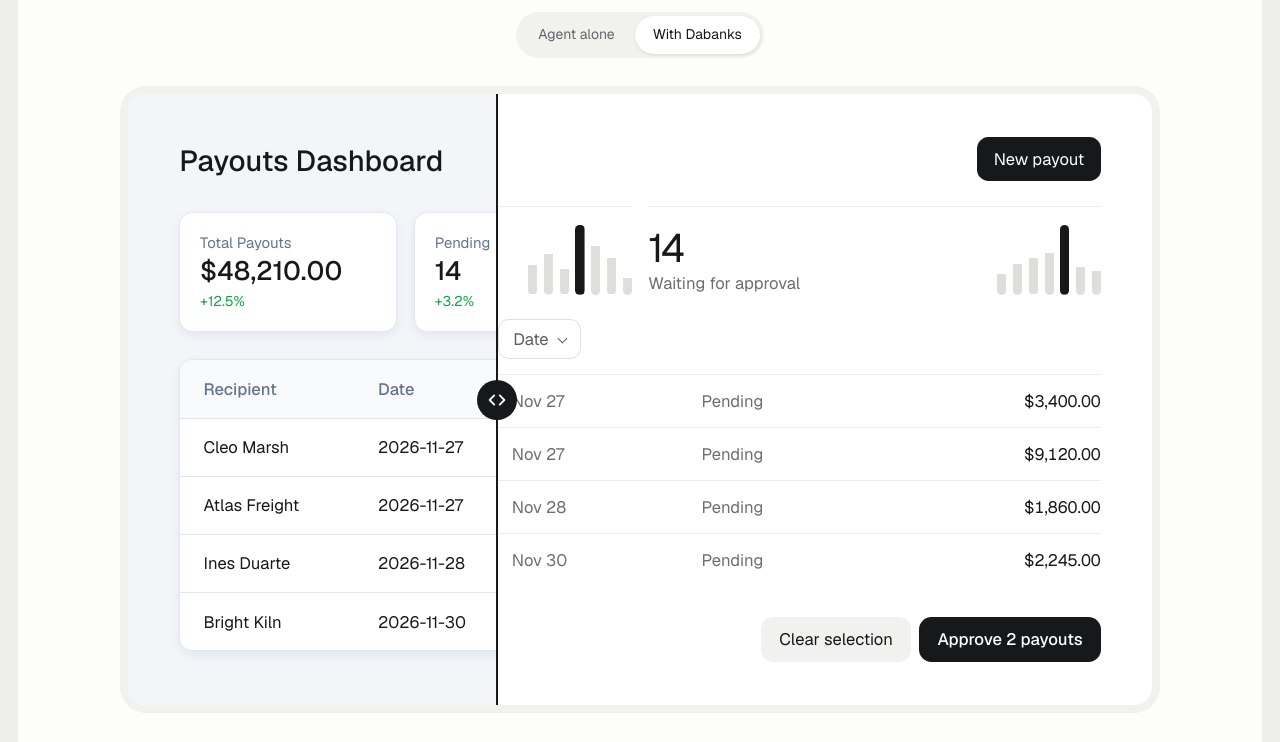
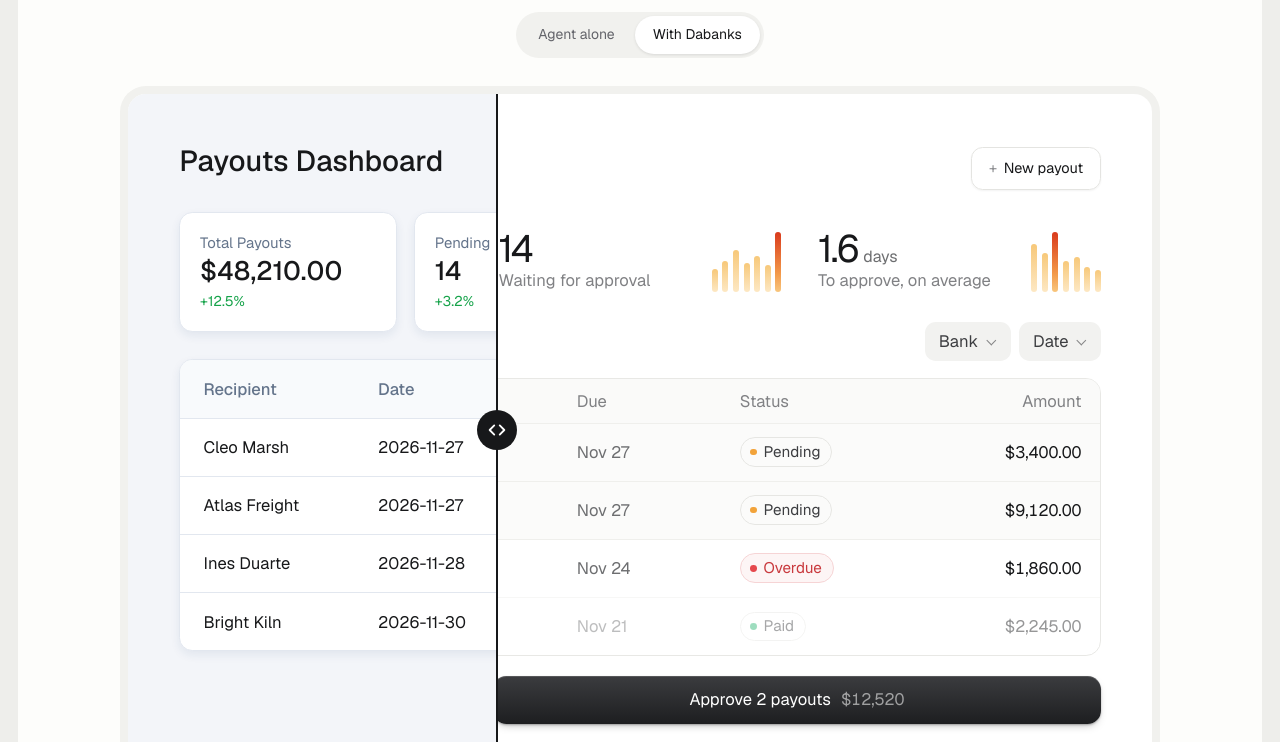
Before and after one commit to damien-cmyk/dabanks.dev, a plain HTML site: page index.html in a window 1280 px wide. Shown: the part 2480-3222 px from the top of the page. Drawn offline with Linux system fonts and the light colour scheme.

Commit message:
A Payouts screen that really builds on the three refs
Co-Authored-By: Claude Opus 5.5 <noreply@anthropic.com>

```diff
--- a/index.html
+++ b/index.html
@@ -15,7 +15,7 @@
   <link rel="icon" href="icon.svg" type="image/svg+xml">
   <link rel="apple-touch-icon" href="icon-192.png">
   <link rel="preload" href="fonts/Geist-Variable.woff2" as="font" type="font/woff2" crossorigin>
-  <link rel="stylesheet" href="styles.css?v=5f57468e">
+  <link rel="stylesheet" href="styles.css?v=01deef0c">
 </head>
 <body>
   <svg width="0" height="0" hidden aria-hidden="true">
@@ -81,19 +81,24 @@
       <div class="tray">
         <div class="cmp-box" id="cmp">
           <div class="side with"><div class="po">
-            <header><b>Payouts</b><span>New payout</span></header>
+            <header><div><b>Payouts</b><span>Choose what goes out on Friday.</span></div><span class="po-new">New payout</span></header>
             <div class="po-k">
-              <p><span>Paid out this week</span><b>$48,210</b><i style="--h:42%"></i><i style="--h:58%"></i><i style="--h:36%"></i><i style="--h:100%" class="on"></i><i style="--h:70%"></i><i style="--h:52%"></i><i style="--h:24%"></i></p>
-              <p><span>Waiting for approval</span><b>14</b><i style="--h:30%"></i><i style="--h:44%"></i><i style="--h:52%"></i><i style="--h:60%"></i><i style="--h:100%" class="on"></i><i style="--h:40%"></i><i style="--h:34%"></i></p>
+              <p><b>$48,210</b><span>Paid out this week</span><span class="po-c"><i style="--h:46%"></i><i style="--h:62%"></i><i style="--h:40%"></i><i style="--h:74%"></i><i style="--h:58%"></i><i style="--h:100%" class=on></i><i style="--h:66%"></i></span></p>
+              <p><b>14</b><span>Waiting for approval</span><span class="po-c"><i style="--h:38%"></i><i style="--h:52%"></i><i style="--h:70%"></i><i style="--h:48%"></i><i style="--h:60%"></i><i style="--h:44%"></i><i style="--h:100%" class=on></i></span></p>
+              <p><b>1.6<small>days</small></b><span>To approve, on average</span><span class="po-c"><i style="--h:80%"></i><i style="--h:64%"></i><i style="--h:100%" class=on></i><i style="--h:52%"></i><i style="--h:58%"></i><i style="--h:42%"></i><i style="--h:36%"></i></span></p>
             </div>
-            <div class="po-f"><span class="set">Status</span><span>Amount</span><span>Bank</span><span>Date</span></div>
+            <div class="po-bar">
+              <div class="po-tabs"><span class="on">All <em>18</em></span><span>Pending <em>14</em></span><span>Overdue <em>1</em></span></div>
+              <div class="po-f"><span>Bank</span><span>Date</span></div>
+            </div>
             <div class="po-t">
-              <p class="on"><i></i><b>Cleo Marsh</b><span>Nov 27</span><em>Pending</em><u>$3,400.00</u></p>
-              <p class="on"><i></i><b>Atlas Freight</b><span>Nov 27</span><em>Pending</em><u>$9,120.00</u></p>
-              <p><i></i><b>Ines Duarte</b><span>Nov 28</span><em>Pending</em><u>$1,860.00</u></p>
-              <p><i></i><b>Bright Kiln</b><span>Nov 30</span><em>Pending</em><u>$2,245.00</u></p>
+              <p class="th"><i class="some"></i><b>Recipient</b><b>Due</b><b>Status</b><b>Amount</b></p>
+              <p class="on"><i></i><span class="who"><s style="--t:#f5e3d3">CM</s><b>Cleo Marsh</b><small>Chase •• 4821</small></span><span>Nov 27</span><em class="wait">Pending</em><u>$3,400.00</u></p>
+              <p class="on"><i></i><span class="who"><s style="--t:#dfe8f3">AF</s><b>Atlas Freight</b><small>Mercury •• 0917</small></span><span>Nov 27</span><em class="wait">Pending</em><u>$9,120.00</u></p>
+              <p><i></i><span class="who"><s style="--t:#e6efdf">ID</s><b>Ines Duarte</b><small>Wise •• 3306</small></span><span>Nov 24</span><em class="late">Overdue</em><u>$1,860.00</u></p>
+              <p class="fade"><i></i><span class="who"><s style="--t:#efe6f1">BK</s><b>Bright Kiln</b><small>Chase •• 7752</small></span><span>Nov 21</span><em class="paid">Paid</em><u>$2,245.00</u></p>
             </div>
-            <div class="po-b"><span>Clear selection</span><b>Approve 2 payouts</b></div>
+            <div class="po-b"><span>Clear selection</span><b>Approve 2 payouts <small>$12,520</small></b></div>
           </div></div>
           <div class="side alone"><div class="ge">
             <header><b>Payouts Dashboard</b><span>+ Create New Payout</span></header>
@@ -181,6 +186,6 @@
     <p class="word" aria-hidden="true"><span>dabanks</span></p>
   </footer>
 
-  <script src="site.js?v=5f57468e" type="module"></script>
+  <script src="site.js?v=01deef0c" type="module"></script>
 </body>
 </html>
--- a/site.js
+++ b/site.js
@@ -1,6 +1,6 @@
 // The page is its own demo: what the visitor captures is cut out of the page, described, and banked.
 // Everything happens in the tab, nothing is sent anywhere.
-import { SHOWN, REFS, PEOPLE, FEATURED } from "./bank.js?v=5f57468e";
+import { SHOWN, REFS, PEOPLE, FEATURED } from "./bank.js?v=01deef0c";
 
 const $ = (id) => document.getElementById(id);
 const el = (tag, cls, html = "") => Object.assign(document.createElement(tag), { className: cls, innerHTML: html });
--- a/styles.css
+++ b/styles.css
@@ -166,27 +166,53 @@ dt { color: var(--ink-3); }
 #split { position: absolute; inset: 0; width: 100%; height: 100%; margin: 0; opacity: 0; cursor: ew-resize; touch-action: pan-y; }
 .cmp-box:has(:focus-visible) { outline: 2px solid var(--ink); outline-offset: 3px; }
 .po, .ge { position: relative; font-size: max(9px, 1.62cqw); line-height: 1.35; }
-.po { padding-bottom: 4.6em; }
 .po header, .ge header { display: flex; justify-content: space-between; align-items: center; font-size: 1.75em; letter-spacing: -0.03em; }
-.po header span { font-size: 0.57em; letter-spacing: 0; padding: 0.65em 1em; border-radius: 0.7em; background: #17181a; color: #fff; }
-.po-k { display: grid; grid-template-columns: 1fr 1fr; gap: 1em; margin: 1.5em 0; }
-.po-k p { display: grid; grid-template-columns: 1fr repeat(7, 0.55em); column-gap: 0.4em; align-items: end; padding-top: 1.1em; border-top: 1px solid #ececea; }
-.po-k span { grid-column: 1; grid-row: 2; color: #6d6e70; padding-right: 1em; }
-.po-k b { grid-column: 1; grid-row: 1; font-size: 2.4em; line-height: 1.1; letter-spacing: -0.045em; font-weight: 400; }
-.po-k i { grid-row: 1 / 3; height: 4.2em; border-radius: 0.28em; background: linear-gradient(#dededb 0 0) bottom / 100% var(--h) no-repeat; }
-.po-k i.on { background-image: linear-gradient(#17181a 0 0); }
-.po-f { display: flex; flex-wrap: wrap; gap: 0.6em; margin-bottom: 0.9em; }
-.po-f span::after { content: ""; display: inline-block; width: 0.35em; height: 0.35em; margin: 0 0 0.2em 0.6em; border: solid currentColor; border-width: 0 1.5px 1.5px 0; rotate: 45deg; }
-.po-f span { padding: 0.45em 0.85em; border-radius: 0.65em; border: 1px solid #dededb; color: #5d5e61; }
-.po-f .set { background: #f1f1ef; color: #17181a; }
-.po-t p { display: grid; grid-template-columns: 1.4em minmax(0, 1.6fr) 1fr 1fr 1.2fr; gap: 0.9em; align-items: center; height: 3.2em; border-top: 1px solid #ececea; }
-.po-t i { width: 1.15em; height: 1.15em; border-radius: 0.35em; border: 1.5px solid #cfcfca; }
-.po-t .on i { background: #17181a; border-color: #17181a; }
-.po-t span, .po-t em { color: #6d6e70; font-style: normal; }
+.po header div span { display: block; font-size: 0.5em; letter-spacing: 0; color: #6d6e70; margin-top: 0.25em; }
+.po-new { font-size: 0.5em; letter-spacing: 0; padding: 0.75em 1.15em; border-radius: 0.8em; border: 1px solid #e4e4e1; box-shadow: 0 1px 2px rgb(0 0 0 / 0.05); }
+.po-new::before { content: "+"; margin-right: 0.45em; color: #8a8b8e; }
+.po-k { display: grid; grid-template-columns: repeat(3, minmax(0, 1fr)); gap: 2.2em; margin: 1.8em 0 1.7em; }
+.po-k p { display: grid; grid-template-columns: minmax(0, 1fr) auto; column-gap: 0.8em; align-items: end; }
+.po-k b { grid-column: 1; font-size: 2.3em; line-height: 1.05; letter-spacing: -0.045em; font-weight: 400; white-space: nowrap; }
+.po-k small { font-size: 0.42em; letter-spacing: 0; margin-left: 0.35em; color: #6d6e70; }
+.po-k > p > span:not(.po-c) { grid-column: 1; color: #808184; white-space: nowrap; overflow: hidden; text-overflow: ellipsis; }
+.po-c { grid-column: 2; grid-row: 1 / 3; display: flex; align-items: flex-end; gap: 0.28em; height: 3.6em; }
+.po-c i { width: 0.36em; height: var(--h); border-radius: 1em; background: linear-gradient(#f7c879, #fde8c4); }
+.po-c i.on { background: linear-gradient(#d93a1c, #f39a4a 70%, #f8c67e); }
+.po-bar { display: flex; justify-content: space-between; align-items: center; gap: 1em; margin-bottom: 0.9em; }
+.po-tabs { display: flex; padding: 0.22em; border-radius: 0.8em; background: #f2f2f0; }
+.po-tabs span { padding: 0.42em 1em; border-radius: 0.62em; color: #6d6e70; white-space: nowrap; }
+.po-tabs em { font-style: normal; color: #a1a2a5; margin-left: 0.2em; }
+.po-tabs .on { background: #fff; color: #17181a; box-shadow: 0 1px 2px rgb(0 0 0 / 0.08), 0 0 0 0.5px rgb(0 0 0 / 0.05); }
+.po-tabs .on em { color: #6d6e70; }
+.po-f { display: flex; gap: 0.5em; }
+.po-f span { padding: 0.5em 0.85em; border-radius: 0.65em; background: #f2f2f0; color: #3d3e41; white-space: nowrap; }
+.po-f span::after { content: ""; display: inline-block; width: 0.34em; height: 0.34em; margin: 0 0.1em 0.22em 0.6em; border: solid currentColor; border-width: 0 1.5px 1.5px 0; rotate: 45deg; opacity: 0.6; }
+.po-t { border: 1px solid #e8e8e5; border-radius: 0.9em; overflow: hidden; }
+.po-t p { display: grid; grid-template-columns: 1.2em minmax(0, 2fr) minmax(0, 0.9fr) minmax(0, 1fr) minmax(0, 1fr); gap: 1em; align-items: center; height: 3.5em; padding: 0 1.1em; border-top: 1px solid #efefec; }
+.po-t .th { height: 2.6em; border: 0; background: #fafaf9; color: #808184; }
+.po-t .th b { font-weight: 400; }
+.po-t .th b:last-child { text-align: right; }
+.po-t i { position: relative; width: 1.15em; height: 1.15em; border-radius: 0.32em; border: 1.5px solid #d6d6d2; background: #fff; }
+.po-t .on i, .po-t i.some { background: #232426; border-color: #232426; }
+.po-t .on i::after { content: ""; position: absolute; left: 0.33em; top: 0.12em; width: 0.26em; height: 0.52em; border: solid #fff; border-width: 0 1.5px 1.5px 0; rotate: 45deg; }
+.po-t i.some::after { content: ""; position: absolute; left: 0.24em; right: 0.24em; top: calc(50% - 0.75px); height: 1.5px; background: #fff; }
+.po-t .on { background: #fbfbfa; }
+.who { display: grid; grid-template-columns: 2.1em minmax(0, 1fr); column-gap: 0.7em; align-items: center; line-height: 1.2; }
+.who s { grid-row: 1 / 3; display: grid; place-items: center; border-radius: 50%; background: var(--t); color: #48494c; font-size: 0.8em; text-decoration: none; width: 2.6em; height: 2.6em; }
+.who b { font-weight: 500; white-space: nowrap; overflow: hidden; text-overflow: ellipsis; }
+.who small { color: #8a8b8e; font-size: 0.88em; white-space: nowrap; }
+.po-t > p > span:not(.who) { color: #6d6e70; }
+.po-t em { justify-self: start; display: inline-flex; align-items: center; gap: 0.45em; padding: 0.22em 0.7em 0.22em 0.6em; border-radius: 1em; border: 1px solid #e6e6e3; font-style: normal; font-size: 0.92em; color: #3d3e41; white-space: nowrap; }
+.po-t em::before { content: ""; width: 0.45em; height: 0.45em; border-radius: 50%; background: var(--d); }
+.po-t .wait { --d: #f2a33a; }
+.po-t .late { --d: #e5484d; color: #c93a3e; border-color: #f6d4d5; background: #fdf5f5; }
+.po-t .paid { --d: #2bb673; }
 .po-t u { text-decoration: none; text-align: right; font-variant-numeric: tabular-nums; }
-.po-b { position: absolute; right: 0; bottom: 0; display: flex; gap: 0.5em; white-space: nowrap; }
-.po-b span, .po-b b { padding: 0.7em 1.1em; border-radius: 0.75em; background: #f1f1ef; }
-.po-b b { background: #17181a; color: #fff; }
+.po-t .fade { opacity: 0.45; }
+.po-b { display: grid; grid-template-columns: 1fr 2fr; gap: 0.6em; margin-top: 1.2em; white-space: nowrap; }
+.po-b span, .po-b b { display: flex; justify-content: center; align-items: center; gap: 0.6em; height: 2.9em; border-radius: 0.8em; background: #f2f2f0; font-weight: 400; }
+.po-b b { background: linear-gradient(#3b3c3f, #1d1e20); color: #fff; box-shadow: inset 0 1px 0 rgb(255 255 255 / 0.14), 0 1px 2px rgb(0 0 0 / 0.25), 0 4px 10px -4px rgb(0 0 0 / 0.35); }
+.po-b small { font-size: 1em; color: rgb(255 255 255 / 0.55); font-variant-numeric: tabular-nums; }
 .ge header { letter-spacing: 0; }
 .ge header span { font-size: 0.57em; padding: 0.8em 1.3em; border-radius: 0.5em; background: #3b82f6; color: #fff; }
 .ge-k { display: grid; grid-template-columns: repeat(4, 1fr); gap: 1em; margin: 1.6em 0; }
@@ -280,8 +306,6 @@ figcaption > b { font-weight: 400; white-space: nowrap; overflow: hidden; text-o
 .mcp .by:hover { color: var(--ink); }
 .built { order: 2; container-type: inline-size; width: 100%; border-radius: 18px; overflow: hidden; background: #fff; color: #17181a; }
 .built > * { padding: 4.2cqw 5cqw; }
-.built .po { padding-bottom: calc(4.2cqw + 4.6em); }
-.built .po-b { right: 5cqw; bottom: 4.2cqw; }
 .built .ge { background: #f3f5f9; }
 .composer { position: relative; z-index: 2; display: flex; align-items: center; height: 64px; padding: 0 28px 0 46px; border-radius: 22px; background: var(--tray); font-size: 16px; white-space: nowrap; overflow: hidden; }
 .composer i { position: absolute; left: 0; width: 5px; height: 9px; top: calc(50% - 4.5px); border-radius: 0 4px 4px 0; background: #000; translate: 0 -7px; }
@@ -359,11 +383,13 @@ figcaption > b { font-weight: 400; white-space: nowrap; overflow: hidden; text-o
   dl > div { grid-template-columns: minmax(0, 1fr); gap: 6px; }
   .side { padding: 20px 18px; }
   .po, .ge { font-size: 10.5px; }
-  .po-k i { display: none; }
-  .po-k p { grid-template-columns: 1fr; }
+  .po-k { grid-template-columns: 1fr 1fr; gap: 1.4em; }
+  .po-k p:nth-child(3), .po-f, .who small { display: none; }
+  .who s { grid-row: auto; }
+  .po-k > p > span:not(.po-c) { white-space: normal; }
   .desk .by { margin-left: 0 !important; }
-  .po-t span, .ge-t p > :nth-child(2), .ge-t i, .ge-t .th b:last-child { display: none; }
-  .po-t p { grid-template-columns: 1.4em minmax(0, 1.6fr) 1fr 1.2fr; }
+  .po-t > p > :nth-child(3), .ge-t p > :nth-child(2), .ge-t i, .ge-t .th b:last-child { display: none; }
+  .po-t p { grid-template-columns: 1.2em minmax(0, 1.7fr) minmax(0, 1fr) minmax(0, 1fr); gap: 0.7em; padding: 0 0.8em; }
   .ge-k { grid-template-columns: 1fr 1fr; gap: 0.6em; margin: 1em 0; }
   .ge-k p { padding: 0.8em; }
   .ge-t p { grid-template-columns: repeat(3, 1fr); height: 3em; }
```
